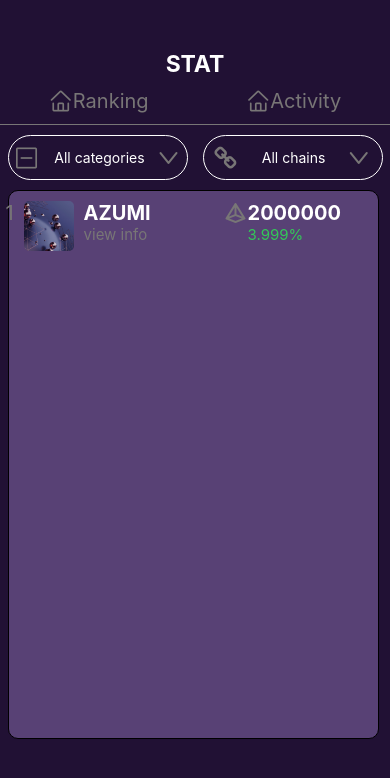
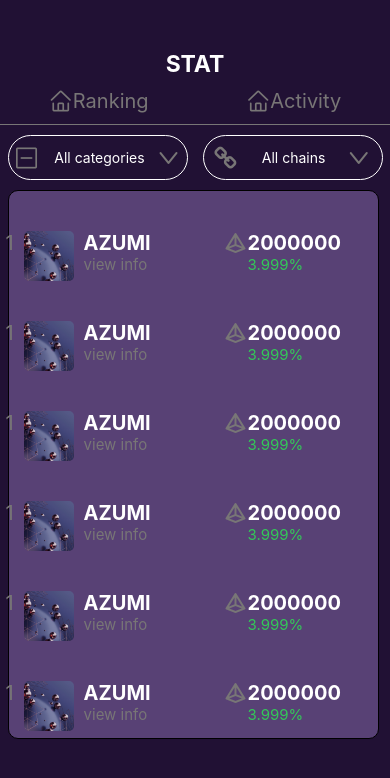
Before and after one commit to Umutonimireille/NFT, a React Native app: screen /Stat in a window 390 px wide. Shown: the top 778 px of the page. Built offline with nearby package versions, Linux system fonts and the light colour scheme.

Commit message:
auto-commit-723ca28ac0d0416590ba70f08f06ba9f

```diff
--- a/components/Stat.js
+++ b/components/Stat.js
@@ -173,6 +173,340 @@ export default function Stat() {
             </View>
           </View>
         </View>
+        {/* sec */}
+
+        <View style={styles.category}>
+          <View style={styles.all}>
+            <Text
+              style={{
+                color: "rgb(120 118 118)",
+                fontSize: 20
+              }}
+            >
+              1
+            </Text>
+            <Image
+              source={require("../assets/first.png")}
+              style={styles.image}
+            />
+            <View style={styles.row}>
+              <View style={styles.column}>
+                <Text
+                  style={{
+                    color: "white",
+                    fontWeight: "bold",
+                    fontSize: 20
+                  }}
+                >
+                  AZUMI
+                </Text>
+                <Text
+                  style={{
+                    color: "rgb(120 118 118)",
+                    fontSize: 15
+                  }}
+                >
+                  view info
+                </Text>
+              </View>
+            </View>
+          </View>
+
+          <View style={styles.row}>
+            <MaterialCommunityIcons
+              name="pyramid"
+              size={24}
+              color="rgb(120 118 118)"
+            />
+            <View style={styles.column}>
+              <Text
+                style={{
+                  color: "white",
+                  fontWeight: "bold",
+                  fontSize: 20
+                }}
+              >
+                2000000
+              </Text>
+              <Text
+                style={{
+                  color: "#34C759",
+                  fontSize: 15
+                }}
+              >
+                3.999%
+              </Text>
+            </View>
+          </View>
+        </View>
+        {/* third */}
+
+        <View style={styles.category}>
+          <View style={styles.all}>
+            <Text
+              style={{
+                color: "rgb(120 118 118)",
+                fontSize: 20
+              }}
+            >
+              1
+            </Text>
+            <Image
+              source={require("../assets/first.png")}
+              style={styles.image}
+            />
+            <View style={styles.row}>
+              <View style={styles.column}>
+                <Text
+                  style={{
+                    color: "white",
+                    fontWeight: "bold",
+                    fontSize: 20
+                  }}
+                >
+                  AZUMI
+                </Text>
+                <Text
+                  style={{
+                    color: "rgb(120 118 118)",
+                    fontSize: 15
+                  }}
+                >
+                  view info
+                </Text>
+              </View>
+            </View>
+          </View>
+
+          <View style={styles.row}>
+            <MaterialCommunityIcons
+              name="pyramid"
+              size={24}
+              color="rgb(120 118 118)"
+            />
+            <View style={styles.column}>
+              <Text
+                style={{
+                  color: "white",
+                  fontWeight: "bold",
+                  fontSize: 20
+                }}
+              >
+                2000000
+              </Text>
+              <Text
+                style={{
+                  color: "#34C759",
+                  fontSize: 15
+                }}
+              >
+                3.999%
+              </Text>
+            </View>
+          </View>
+        </View>
+
+        {/* fouth  */}
+
+        <View style={styles.category}>
+          <View style={styles.all}>
+            <Text
+              style={{
+                color: "rgb(120 118 118)",
+                fontSize: 20
+              }}
+            >
+              1
+            </Text>
+            <Image
+              source={require("../assets/first.png")}
+              style={styles.image}
+            />
+            <View style={styles.row}>
+              <View style={styles.column}>
+                <Text
+                  style={{
+                    color: "white",
+                    fontWeight: "bold",
+                    fontSize: 20
+                  }}
+                >
+                  AZUMI
+                </Text>
+                <Text
+                  style={{
+                    color: "rgb(120 118 118)",
+                    fontSize: 15
+                  }}
+                >
+                  view info
+                </Text>
+              </View>
+            </View>
+          </View>
+
+          <View style={styles.row}>
+            <MaterialCommunityIcons
+              name="pyramid"
+              size={24}
+              color="rgb(120 118 118)"
+            />
+            <View style={styles.column}>
+              <Text
+                style={{
+                  color: "white",
+                  fontWeight: "bold",
+                  fontSize: 20
+                }}
+              >
+                2000000
+              </Text>
+              <Text
+                style={{
+                  color: "#34C759",
+                  fontSize: 15
+                }}
+              >
+                3.999%
+              </Text>
+            </View>
+          </View>
+        </View>
+        {/* fifth */}
+
+        <View style={styles.category}>
+          <View style={styles.all}>
+            <Text
+              style={{
+                color: "rgb(120 118 118)",
+                fontSize: 20
+              }}
+            >
+              1
+            </Text>
+            <Image
+              source={require("../assets/first.png")}
+              style={styles.image}
+            />
+            <View style={styles.row}>
+              <View style={styles.column}>
+                <Text
+                  style={{
+                    color: "white",
+                    fontWeight: "bold",
+                    fontSize: 20
+                  }}
+                >
+                  AZUMI
+                </Text>
+                <Text
+                  style={{
+                    color: "rgb(120 118 118)",
+                    fontSize: 15
+                  }}
+                >
+                  view info
+                </Text>
+              </View>
+            </View>
+          </View>
+
+          <View style={styles.row}>
+            <MaterialCommunityIcons
+              name="pyramid"
+              size={24}
+              color="rgb(120 118 118)"
+            />
+            <View style={styles.column}>
+              <Text
+                style={{
+                  color: "white",
+                  fontWeight: "bold",
+                  fontSize: 20
+                }}
+              >
+                2000000
+              </Text>
+              <Text
+                style={{
+                  color: "#34C759",
+                  fontSize: 15
+                }}
+              >
+                3.999%
+              </Text>
+            </View>
+          </View>
+        </View>
+        {/* sixth */}
+
+        <View style={styles.category}>
+          <View style={styles.all}>
+            <Text
+              style={{
+                color: "rgb(120 118 118)",
+                fontSize: 20
+              }}
+            >
+              1
+            </Text>
+            <Image
+              source={require("../assets/first.png")}
+              style={styles.image}
+            />
+            <View style={styles.row}>
+              <View style={styles.column}>
+                <Text
+                  style={{
+                    color: "white",
+                    fontWeight: "bold",
+                    fontSize: 20
+                  }}
+                >
+                  AZUMI
+                </Text>
+                <Text
+                  style={{
+                    color: "rgb(120 118 118)",
+                    fontSize: 15
+                  }}
+                >
+                  view info
+                </Text>
+              </View>
+            </View>
+          </View>
+
+          <View style={styles.row}>
+            <MaterialCommunityIcons
+              name="pyramid"
+              size={24}
+              color="rgb(120 118 118)"
+            />
+            <View style={styles.column}>
+              <Text
+                style={{
+                  color: "white",
+                  fontWeight: "bold",
+                  fontSize: 20
+                }}
+              >
+                2000000
+              </Text>
+              <Text
+                style={{
+                  color: "#34C759",
+                  fontSize: 15
+                }}
+              >
+                3.999%
+              </Text>
+            </View>
+          </View>
+        </View>
+        {/* sevnth */}
+
+
       </View>
     </View>
   );
@@ -251,7 +585,7 @@ const styles = StyleSheet.create({
     display: "flex",
     flexDirection: "row",
     justifyContent: "space-around",
-    marginTop: 10
+    marginTop: 40
   },
   row: {
     display: "flex",
```
